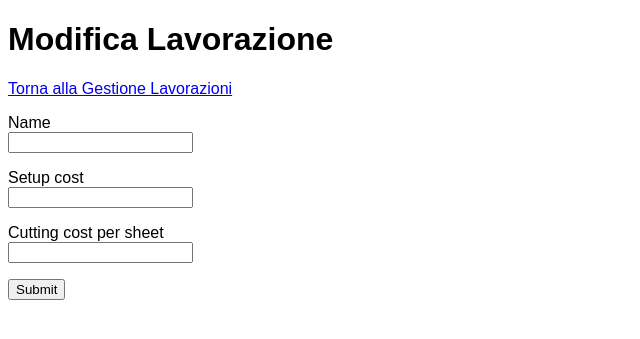
After one commit to Stegori68/plastic_portal, a Python web app: template templates/admin/edit_production.html in a window 1280 px wide. The commit adds this page. Shown: the top 339 px of the page, without its empty margins (0-640 px from the left). Run offline with Jinja, Linux system fonts and the light colour scheme; the template is opened without the code that fills it: most values are stand-ins (such as "Sample title", 1, 10 or a date in 2020); form fields are guessed from the names that the template uses.

Commit message:
modified:   routes.py 	new file:   templates/admin/edit_production.html 	modified:   templates/admin/production_management.html

```diff
--- /dev/null
+++ b/templates/admin/edit_production.html
@@ -0,0 +1,36 @@
+<!DOCTYPE html>
+<html>
+    <head>
+        <title>Modifica Lavorazione</title>
+        <link rel="stylesheet" href="{{ url_for('static', filename='css/style.css') }}">
+    </head>
+    <body>
+        <h1>Modifica Lavorazione</h1>
+        <p><a href="{{ url_for('production_management') }}">Torna alla Gestione Lavorazioni</a></p>
+        <form method="POST" action="{{ url_for('edit_production', production_id=production.id) }}">
+        {{ form.hidden_tag() }}
+        <p>
+            {{ form.name.label }}<br>
+            {{ form.name() }}<br>
+            {% for error in form.name.errors %}
+            <span style="color: red;">[{{ error }}]</span>
+            {% endfor %}
+        </p>
+        <p>
+            {{ form.setup_cost.label }}<br>
+            {{ form.setup_cost() }}<br>
+            {% for error in form.setup_cost.errors %}
+            <span style="color: red;">[{{ error }}]</span>
+            {% endfor %}
+        </p>
+        <p>
+            {{ form.cutting_cost_per_sheet.label }}<br>
+            {{ form.cutting_cost_per_sheet() }}<br>
+            {% for error in form.cutting_cost_per_sheet.errors %}
+            <span style="color: red;">[{{ error }}]</span>
+            {% endfor %}
+        </p>
+        <p>{{ form.submit() }}</p>
+        </form>
+    </body>
+</html>
```
Also changed, not shown: routes.py (+29 -0 lines), templates/admin/production_management.html (+7 -7 lines).
